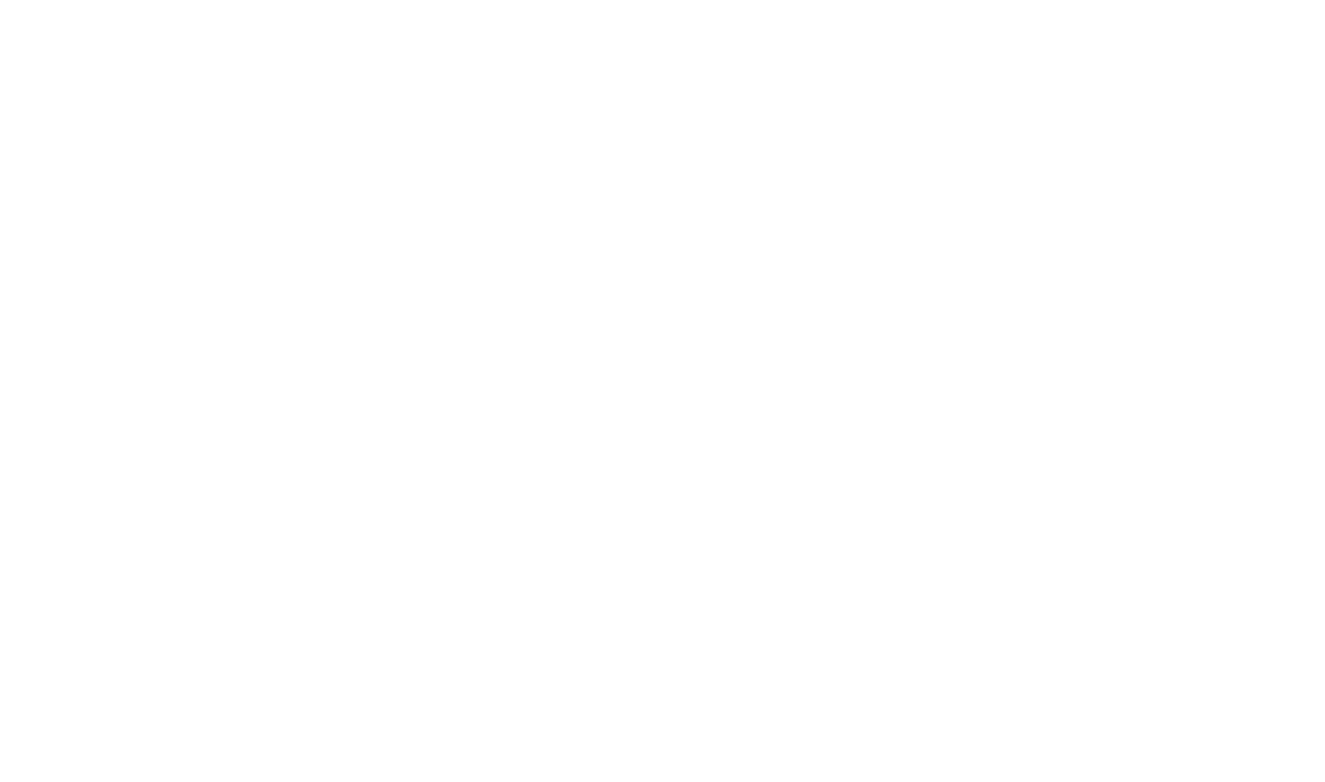
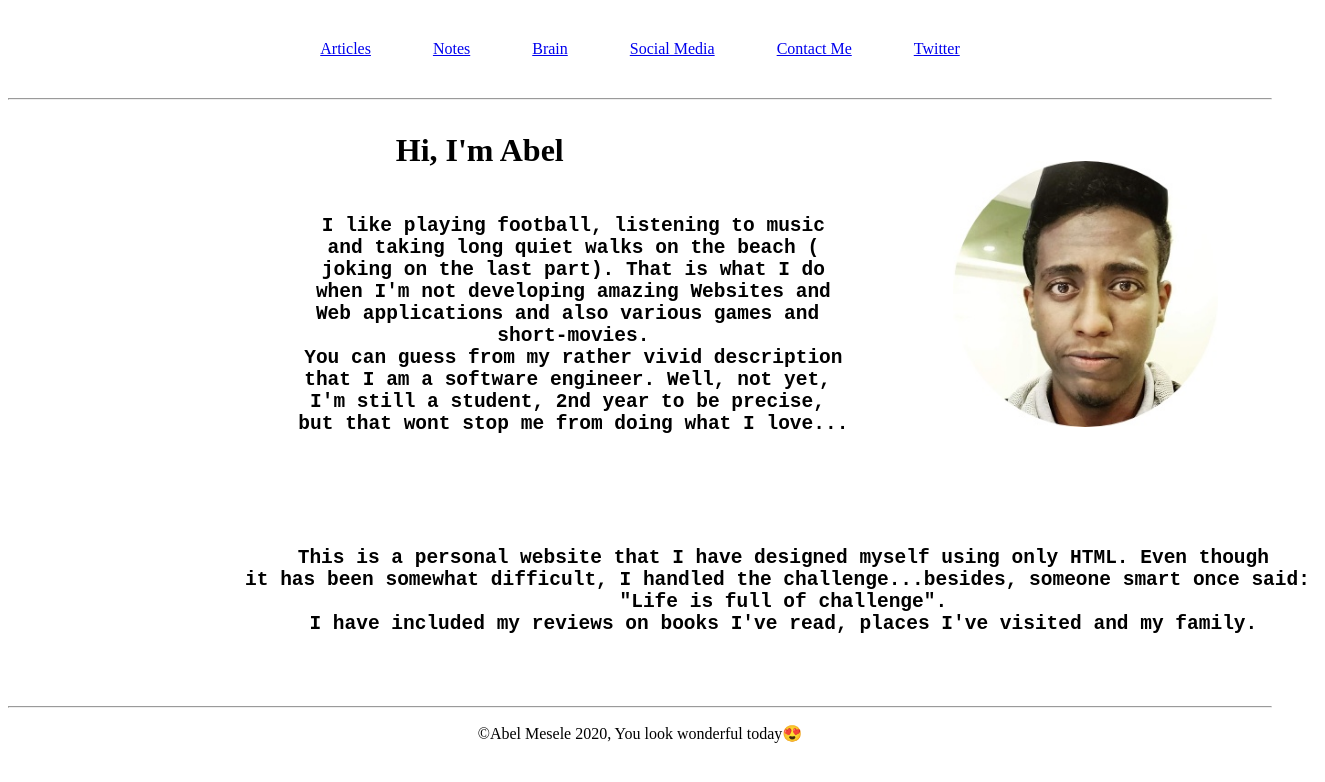
Before and after one commit to AtoBrightSide/PersonalWebsite-updated, a plain HTML site: page index.html in a window 1280 px wide. Shown: the whole page, 1325 px wide, since content can reach past the window. Drawn offline with Linux system fonts and the light colour scheme.

Commit message:
2nd Revise

```diff
--- a/index.html
+++ b/index.html
@@ -4,9 +4,56 @@
     <meta charset="UTF-8">
     <meta name="viewport" content="width=device-width, initial-scale=1.0">
     <title>Abel Mesele</title>
-    <link rel="icon" href="">
+    <link rel="icon" href="./assets/images/mua.jpg">
 </head>
-<body>
+<body align="center">
+    <table align="center" cellpadding="30px">
+        <tr>
+            <td><a href="articles.html">Articles</a></td>
+            <td><a href="notes.html">Notes</a></td>
+            <td><a href="brain.html">Brain</a></td>
+            <td><a href="newsletter.html">Social Media</a></td>
+            <td><a href="support.html">Contact Me</a></td>
+            <td><a href="http://www.twitter.com/AbelMesele1" target="_blank">Twitter</a></td>
+        </tr>
+    </table>
+    <hr>
+    <table align="center">
+        <tr>
+            <th><h1 align="center" size="big">Hi, I'm Abel</h1></th>
+            <td rowspan="2">
+                <img height="85%" width="72%" align="left" src="./assets/images/rounded_corners.jpg" alt="Abel Mesele">
+            </td>
+        </tr>
+        <tr>
+            <td><h2>
+            <pre>
+                I like playing football, listening to music
+                and taking long quiet walks on the beach (
+                joking on the last part). That is what I do
+                when I'm not developing amazing Websites and
+                Web applications and also various games and
+                short-movies.
+                You can guess from my rather vivid description
+                that I am a software engineer. Well, not yet,
+                I'm still a student, 2nd year to be precise,
+                but that wont stop me from doing what I love...
+            </pre></h2>
+            </td>
+        </tr>
+        <tr>
+            <td colspan="2">
+                <pre> <h2>
+                    This is a personal website that I have designed myself using only HTML. Even though
+                    it has been somewhat difficult, I handled the challenge...besides, someone smart once said:
+                    "Life is full of challenge".
+                    I have included my reviews on books I've read, places I've visited and my family.
 
+                </h2></pre>
+            </td>
+        </tr>
+    </table>
+    <hr>
+    <p align="center">&copy;Abel Mesele 2020, You look wonderful today😍</p>
 </body>
 </html>
```
Also changed, not shown: articles.html (added), assets/images/rounded_corners.jpg (added), assets/images/the one.png (added), assets/images/thereal.png (added), brain.html (added), newsletter.html (added), notes.html (added), support.html (added).
